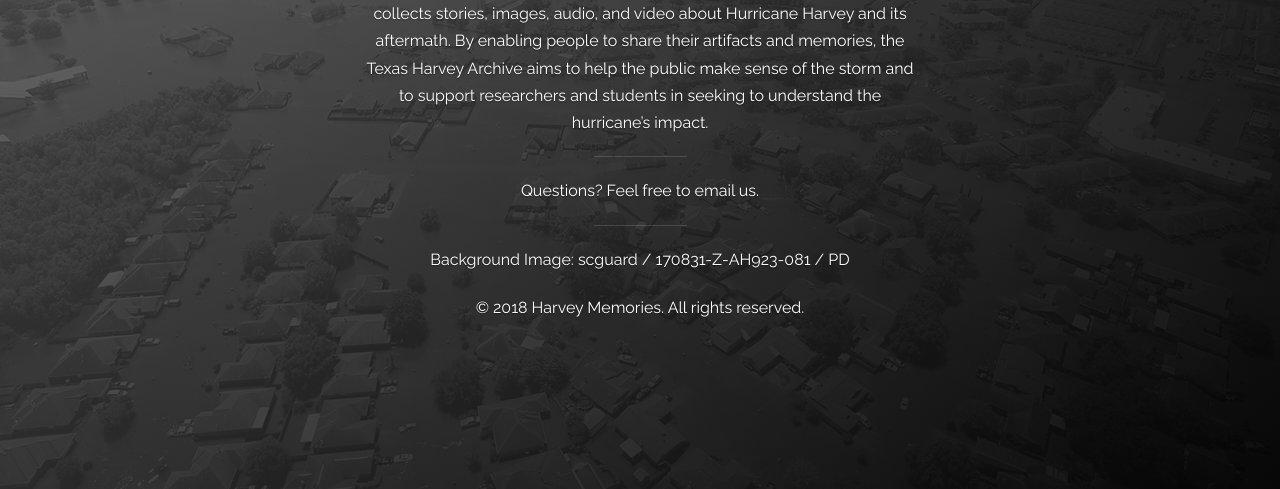
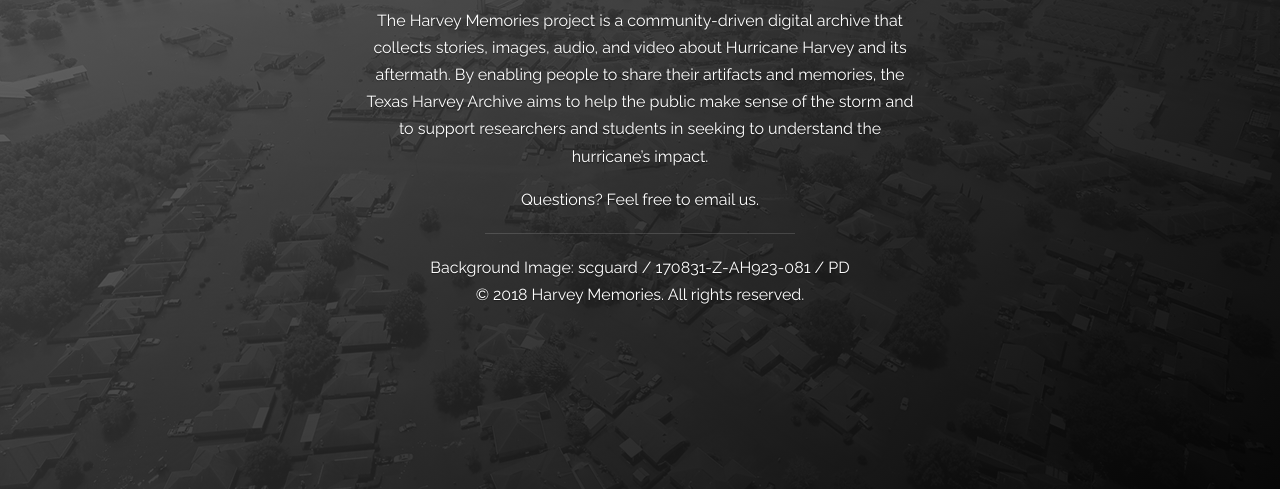
Before and after one commit to harveymemories/harveymemories.github.io, a plain HTML site: page index.html in a window 1280 px wide. Shown: the part 311-800 px from the top of the page. Drawn offline with nearby package versions, Linux system fonts and the light colour scheme.

Commit message:
Last HTML update for the evening

```diff
--- a/index.html
+++ b/index.html
@@ -48,7 +48,7 @@
   <meta name="msapplication-TileImage" content="/images/favicons/mstile-144x144.png">
   <meta name="theme-color" content="#ffffff">
 
-  <link rel="stylesheet" href="/css/main.css?1514953393567221800">
+  <link rel="stylesheet" href="/css/main.css?1514954189518593600">
   <link rel="canonical" href="http://localhost:4000/">
   <link rel="alternate" type="application/rss+xml" title="Harvey Memories" href="/feed.xml">
 </head>
@@ -70,13 +70,11 @@
         </a>
         <hr class="panel-cover__divider">
         <p class="panel-cover__description">The Harvey Memories project is a community-driven digital archive that collects stories, images, audio, and video about Hurricane Harvey and its aftermath. By enabling people to share their artifacts and memories, the Texas Harvey Archive aims to help the public make sense of the storm and to support researchers and students in seeking to understand the hurricane’s impact.</p>
-        <hr class="panel-cover__divider panel-cover__divider--secondary">
-
-       <p>Questions? Feel free to <a href="mailto:lspiro@rice.edu" title="Email Harvey Memories" target="_blank">email us</a>.
-
-          <hr class="panel-cover__divider panel-cover__divider--secondary">
-          <p>Background Image: <a href="https://www.flickr.com/photos/scguard/">scguard</a> / <a href="https://www.flickr.com/photos/scguard/36564448210/">170831-Z-AH923-081</a> / <a href="https://creativecommons.org/publicdomain/mark/1.0/">PD</a></p>
-          <p>&copy; 2018 Harvey Memories. All rights reserved.</p>
+        <br />
+        <p class="panel-cover__description">Questions? Feel free to <a href="mailto:lspiro@rice.edu" title="Email Harvey Memories" target="_blank">email us</a>.</p>
+        <hr class="panel-cover__divider">
+        <p class="panel-cover__description">Background Image: <a href="https://www.flickr.com/photos/scguard/">scguard</a> / <a href="https://www.flickr.com/photos/scguard/36564448210/">170831-Z-AH923-081</a> / <a href="https://creativecommons.org/publicdomain/mark/1.0/">PD</a></p>
+        <p class="panel-cover__description">&copy; 2018 Harvey Memories. All rights reserved.</p>
 
       </div>
 
@@ -87,10 +85,9 @@
 </header>
 
 
-      <script type="text/javascript" src="https://ajax.googleapis.com/ajax/libs/jquery/1.11.3/jquery.min.js"></script>
-<script type="text/javascript" src="/js/main.js?1514953393567221800"></script>
+    <script type="text/javascript" src="https://ajax.googleapis.com/ajax/libs/jquery/1.11.3/jquery.min.js"></script>
+<script type="text/javascript" src="/js/main.js?1514954189518593600"></script>
 
 
-    </div>
   </body>
 </html>
```
